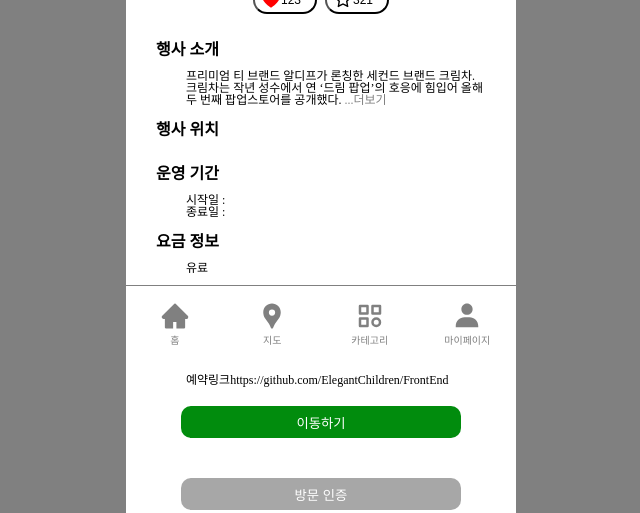
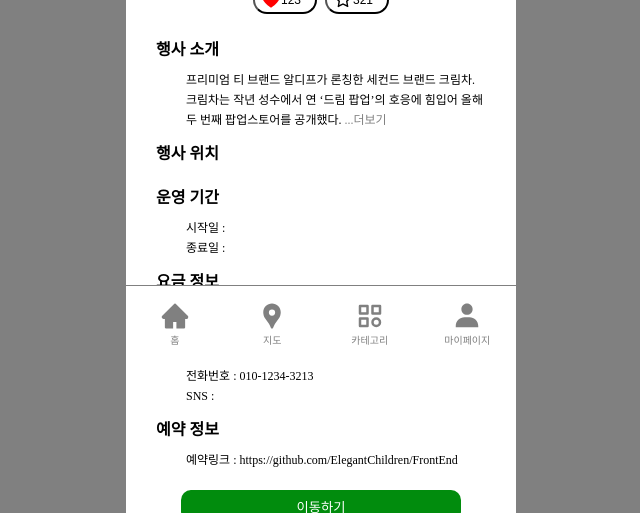
Before and after one commit to okiidokim/FrontEnd, a React (Vite) app in the folder catch-culture-frontend/: page /test in a window 1280 px wide. Shown: the part 439-952 px from the top of the page, without its empty margins (319-959 px from the left). Built offline with nearby package versions, Linux system fonts and the light colour scheme.

Commit message:
refactor:  컴포넌트 분리

```diff
--- a/catch-culture-frontend/src/pages/culturalEventDetail/CulturalEventDetailStyle.jsx
+++ b/catch-culture-frontend/src/pages/culturalEventDetail/CulturalEventDetailStyle.jsx
@@ -89,7 +89,6 @@ export const InfoArea = styled.div`
     align-items: center;
     justify-items: center;
     flex-direction: column;
-
     margin-bottom: 20px;
 `;
 
@@ -189,6 +188,9 @@ export const InfoValue = styled.div`
     text-align: left;
     padding-left: 30px;
     margin-top: 8px;
+    display:flex;
+    flex-direction: column;
+    line-height: 20px;
 `;
 
 export const ReservationButton = styled.button`
--- a/catch-culture-frontend/src/pages/culturalEventDetail/culturalEventDetail.jsx
+++ b/catch-culture-frontend/src/pages/culturalEventDetail/culturalEventDetail.jsx
@@ -19,50 +19,26 @@ let imgUrl3 = 'https://storage.googleapis.com/elegant-bucket/KakaoTalk_20231109_
 
 
 function culturalEventDetail() {
-    /**
-     * TODO useState 각자 분리
-     */
-    const [state, setState] = useState({
-        title: '더 크림 갤러리',     //제목
-        category: '팝업스토어',      //카테고리
-        isAuthenticated: true,      //방문인증 여부
-        likeCount: 123,             //좋아요 수
-        bookmarkCount: 321,         //즐겨찾기 수
-        //isLike: false,              //좋아요 여부
-        isBookmark: true,          //즐겨찾기 여부
-        description: '프리미엄 티 브랜드 알디프가 론칭한 세컨드 브랜드 크림차. 크림차는 작년 성수에서 연 ‘드림 팝업’의 호응에 힘입어 올해 두 번째 팝업스토어를 공개했다... 더보기더더더더더더더더더더더더더더보기',          //행사 소개
-        place: null,                //행사 위치
-        wayToCome: null,            //오는 길
-        startDate: null,            //시작일
-        endDate: null,              //종료일
-        isFree: null,               //요금 정보
-        storedFileURL: null,        //행사 사진
-        telephone: '010-1234-3213',            //전화번호
-        sns: null,                  //sns 주소
-        reservationLink: 'https://github.com/ElegantChildren/FrontEnd',      //예약 링크
-    });
-
     const [culturalEventId, setCulturalEventId] = useState(1);
-
     // /**
     //  * 변경됨
     //  */
-    // const [storedFileURL, setStoredFileURL] = useState(''); // string: 이미지 URL
-    // const [startDate, setStartDate] = useState(''); // LocalDateTime: 시작일
-    // const [endDate, setEndDate] = useState(''); // LocalDateTime: 종료일
-    // const [title, setTitle] = useState(''); // String: 제목
-    // const [place, setPlace] = useState(''); // String: 행사 위치
-    // const [category, setCategory] = useState(''); // Category(): 카테고리 Enumerated(EnumType.STRING)
-    // const [description, setDescription] = useState(''); // String: 행사 설명
-    // const [wayToCome, setWayToCome] = useState(''); // String: 오시는길
-    // const [sns, setSns] = useState(''); // String: sns 주소
-    // const [telephone, setTelephone] = useState('') // String: 전화번호
-    // const [isFree, setIsFree] = useState(False) // Boolean: 요금
-    // const [reservationLink, setReservationLink] = useState('') // String: 예약 링크
+    const [storedFileURL, setStoredFileURL] = useState(''); // string: 이미지 URL
+    const [startDate, setStartDate] = useState(''); // LocalDateTime: 시작일
+    const [endDate, setEndDate] = useState(''); // LocalDateTime: 종료일
+    const [title, setTitle] = useState('더 크림 갤러리'); // String: 제목
+    const [place, setPlace] = useState(''); // String: 행사 위치
+    const [category, setCategory] = useState('팝업스토어'); // Category(): 카테고리 Enumerated(EnumType.STRING)
+    const [description, setDescription] = useState('프리미엄 티 브랜드 알디프가 론칭한 세컨드 브랜드 크림차. 크림차는 작년 성수에서 연 ‘드림 팝업’의 호응에 힘입어 올해 두 번째 팝업스토어를 공개했다. 프리미엄 티 브랜드 알디프가 론칭한 세컨드 브랜드 크림차. 크림차는 작년 성수에서 연 ‘드림 팝업’의 호응에 힘입어 올해 두 번째 팝업스토어를 공개했다.'); // String: 행사 설명
+    const [wayToCome, setWayToCome] = useState(''); // String: 오시는길
+    const [sns, setSns] = useState(''); // String: sns 주소
+    const [telephone, setTelephone] = useState('010-1234-3213') // String: 전화번호
+    const [isFree, setIsFree] = useState(false) // Boolean: 요금
+    const [reservationLink, setReservationLink] = useState('https://github.com/ElegantChildren/FrontEnd') // String: 예약 링크
     // /**
     //  * 여기부턴 git에 없는거
     //  */
-    // const [isAuthenticated, setIsAuthenticated] = useState(true) // Boolean: 인증 여부
+    const [isAuthenticated, setIsAuthenticated] = useState(true) // Boolean: 인증 여부
     const [likeCount, setLikeCount] = useState(123) // int: 좋아요 수
     const [bookmarkCount, setBookmarkCount] = useState(321) // int: 즐겨찾기 수
     const [isLike, setIsLike] = useState(true) // Boolean: 좋아요 여부
@@ -130,7 +106,7 @@ function culturalEventDetail() {
 
     // 방문인증 버튼 클릭
     const onClickAuthButton = () => {
-        if(!state.isAuthenticated)
+        if(!isAuthenticated)
             navigate('/');
     }
 
@@ -141,14 +117,14 @@ function culturalEventDetail() {
 
     // 글자 자르기
     const commenter = useMemo(() => {
-        const shortView = state.description.slice(0, textLimit);
-        if (state.description.length > textLimit) {
+        const shortView = description.slice(0, textLimit);
+        if (description.length > textLimit) {
             if (isShowMore)
-                return state.description;
+                return description;
             else
                 return shortView;
         }
-        return state.description;
+        return description;
     }, [isShowMore]);
 
 
@@ -176,17 +152,17 @@ function culturalEventDetail() {
             <S.InfoArea>
                 {/* 행사 제목 */}
                 <S.TitleArea>
-                    {state.title}
+                    {title}
                 </S.TitleArea>
 
                 {/* 카테고리 영역 */}
                 <S.CategoryArea>
-                    {state.category}
+                    {category}
                 </S.CategoryArea>
 
                 {/* 방문인증 여부 */}
-                <S.AuthArea style={ state.isAuthenticated ? {color: '#018C0D'} : {color: 'red'}}>
-                    {state.isAuthenticated ? '방문 인증 완료' : '방문 인증 미완료'}
+                <S.AuthArea style={ isAuthenticated ? {color: '#018C0D'} : {color: 'red'}}>
+                    {isAuthenticated ? '방문 인증 완료' : '방문 인증 미완료'}
                 </S.AuthArea>
 
                 {/* 사진 영역 */}
@@ -217,7 +193,7 @@ function culturalEventDetail() {
                     </button>
                 </S.PersonalButtonArea>
 
-                <div id='descriptionArea' style={ state.description == null ? {display:'none'} : {display:'block'}}>
+                <div id='descriptionArea' style={ description == null ? {display:'none'} : {display:'block'}}>
                     <S.SubTitle>
                         행사 소개
                     </S.SubTitle>
@@ -226,7 +202,7 @@ function culturalEventDetail() {
                             { commenter }
                             {/* 더보기 버튼 */}
                             <span style={{color:'grey'}}>
-                                {state.description.length > textLimit ? (isShowMore ? ' 닫기' : ' ...더보기') : null}
+                                {description.length > textLimit ? (isShowMore ? ' 닫기' : ' ...더보기') : null}
                             </span>
                         </div>
                     </S.InfoValue>
@@ -237,7 +213,7 @@ function culturalEventDetail() {
                         행사 위치
                     </S.SubTitle>
                     <S.InfoValue>
-                        { state.place }
+                        { place }
                     </S.InfoValue>
                 </div>
 
@@ -246,9 +222,8 @@ function culturalEventDetail() {
                         운영 기간
                     </S.SubTitle>
                     <S.InfoValue>
-                        시작일 : { state.startDate }
-                        <br/>
-                        종료일 : { state.endDate }
+                        <t>시작일 : { startDate }</t>
+                        <t>종료일 : { endDate }</t>
                     </S.InfoValue>
                 </div>
 
@@ -257,7 +232,7 @@ function culturalEventDetail() {
                         요금 정보
                     </S.SubTitle>
                     <S.InfoValue>
-                        { state.isFree ? "무료" : "유료"}
+                        { isFree ? "무료" : "유료"}
                     </S.InfoValue>
                 </div>
 
@@ -266,8 +241,8 @@ function culturalEventDetail() {
                         연락처
                     </S.SubTitle>
                     <S.InfoValue>
-                        { state.telephone != null ? "전화번호 : " + state.telephone : null }
-                        { state.sns != null ? "SNS : " + state.sns : null }
+                        <t>{ telephone != null ? "전화번호 : " + telephone : null }</t>
+                        <t>{ sns != null ? "SNS : " + sns : null }</t>
                     </S.InfoValue>
                 </div>
 
@@ -277,11 +252,11 @@ function culturalEventDetail() {
                     </S.SubTitle>
                     {/* 예약 링크 설명 */}
                     <S.InfoValue>
-                        { state.reservationLink != null ? "예약링크" + state.reservationLink : null }
+                        { reservationLink != null ? "예약링크 : " + reservationLink : null }
                     </S.InfoValue>
                     {/* 예약 버튼 */}
-                    <S.ButtonSection style={ state.reservationLink != null ? null : {display:'none'}}>
-                        <button onClick={() => {window.open(state.reservationLink,'_blank')}}>
+                    <S.ButtonSection style={ reservationLink != null ? null : {display:'none'}}>
+                        <button onClick={() => {window.open(reservationLink,'_blank')}}>
                             이동하기
                         </button>
                     </S.ButtonSection>
@@ -290,7 +265,7 @@ function culturalEventDetail() {
             </S.InfoArea>
 
             <S.ButtonSection>
-                <button onClick={onClickAuthButton} disabled={state.isAuthenticated} style={ state.isAuthenticated ? {backgroundColor: '#A7A7A7'} : {backgroundColor: '#018C0D'}}>
+                <button onClick={onClickAuthButton} disabled={isAuthenticated} style={ isAuthenticated ? {backgroundColor: '#A7A7A7'} : {backgroundColor: '#018C0D'}}>
                     방문 인증
                 </button>
             </S.ButtonSection>
```
